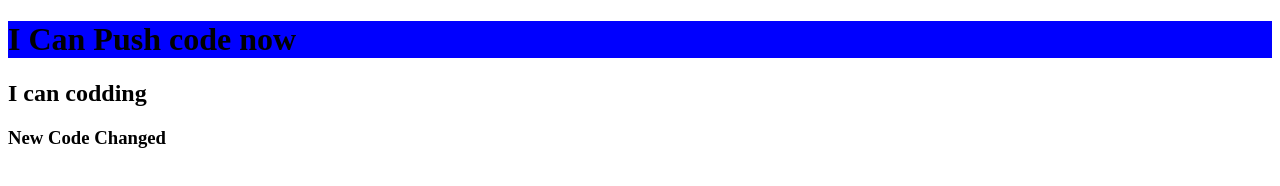
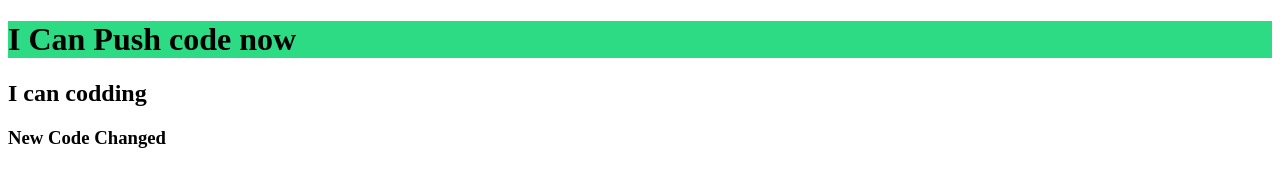
Before and after one commit to rakibulislam123/my-first-repo, a plain HTML site: page index.html in a window 1280 px wide. Drawn offline with Linux system fonts and the light colour scheme.

Commit message:
new color added

```diff
--- a/style.css
+++ b/style.css
@@ -2,5 +2,5 @@ p{
     color: red;
 }
 h1{
-    background-color: blue;
+    background-color: rgba(29, 217, 123, 0.925);
 }
```
